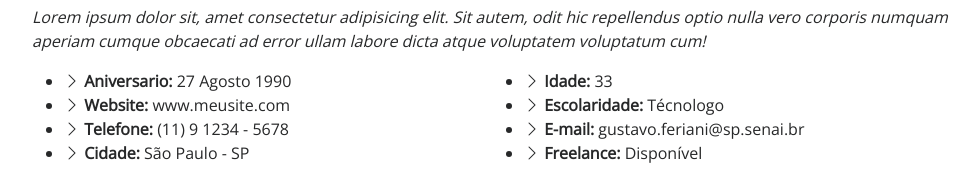
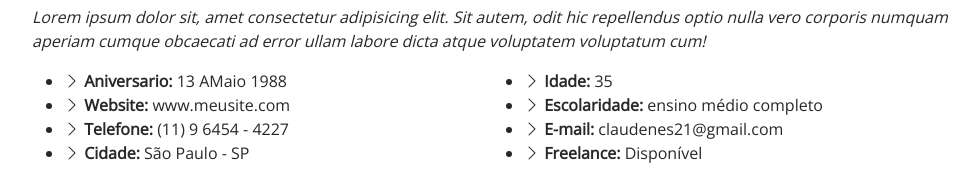
Before and after one commit to Ricardojr25/curriculo_online_teste, a plain HTML site: page index.html in a window 1280 px wide. Shown: the part 1077-1261 px from the top of the page, without its empty margins (298-1277 px from the left). Drawn offline with nearby package versions, Linux system fonts and the light colour scheme; a script that the page names is missing.

Commit message:
Add files via upload

```diff
--- a/index.html
+++ b/index.html
@@ -6,6 +6,7 @@
   <title> Claudenes | Dev </title>
   <meta content="Porftfolio pessoal do Fulano de TAL" name="description">
   <meta content="Gustavo, Feriani, Senai, Leopoldina, Portfolio" name="keywords">
+
   <!-- Favicons -->
   <link href="img/claudenes (normal 2).jpg" rel="icon">
 
@@ -85,17 +86,17 @@
                     <div class="row">
                         <div class="col-lg-6">
                             <ul>
-                                <li> <i class="bi bi-chevron-right"></i> <strong>Aniversario:</strong> <span>27 Agosto 1990</span> </li>
+                                <li> <i class="bi bi-chevron-right"></i> <strong>Aniversario:</strong> <span>13 AMaio 1988</span> </li>
                                 <li> <i class="bi bi-chevron-right"></i> <strong>Website:</strong> <span>www.meusite.com</span> </li>
-                                <li> <i class="bi bi-chevron-right"></i> <strong>Telefone: </strong> <span>(11) 9 1234 - 5678</span> </li>
+                                <li> <i class="bi bi-chevron-right"></i> <strong>Telefone: </strong> <span>(11) 9 6454 - 4227</span> </li>
                                 <li> <i class="bi bi-chevron-right"></i> <strong>Cidade:</strong> <span>São Paulo - SP</span> </li>
                             </ul>
                         </div>
                             <div class="col-lg-6">
                                 <ul>
-                                    <li> <i class="bi bi-chevron-right"></i> <strong>Idade:</strong> <span>33</span> </li>
-                                    <li> <i class="bi bi-chevron-right"></i> <strong>Escolaridade:</strong> <span>Técnologo</span> </li>
-                                    <li> <i class="bi bi-chevron-right"></i> <strong>E-mail:</strong> <span>gustavo.feriani@sp.senai.br</span> </li>
+                                    <li> <i class="bi bi-chevron-right"></i> <strong>Idade:</strong> <span>35</span> </li>
+                                    <li> <i class="bi bi-chevron-right"></i> <strong>Escolaridade:</strong> <span> ensino médio completo</span> </li>
+                                    <li> <i class="bi bi-chevron-right"></i> <strong>E-mail:</strong> <span>claudenes21@gmail.com</span> </li>
                                     <li> <i class="bi bi-chevron-right"></i> <strong>Freelance:</strong> <span>Disponível</span> </li>
                                 </ul>
                             </div>
```
